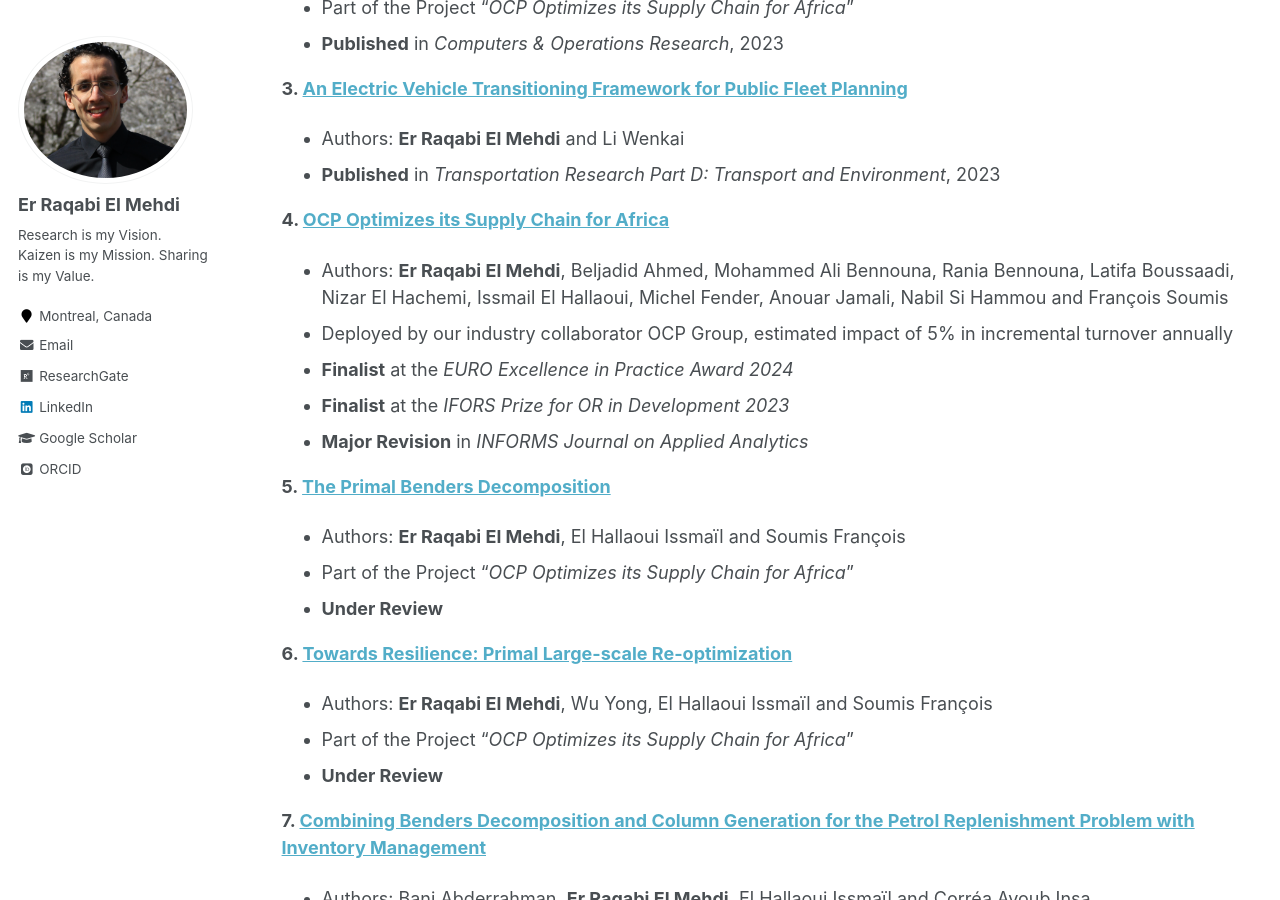
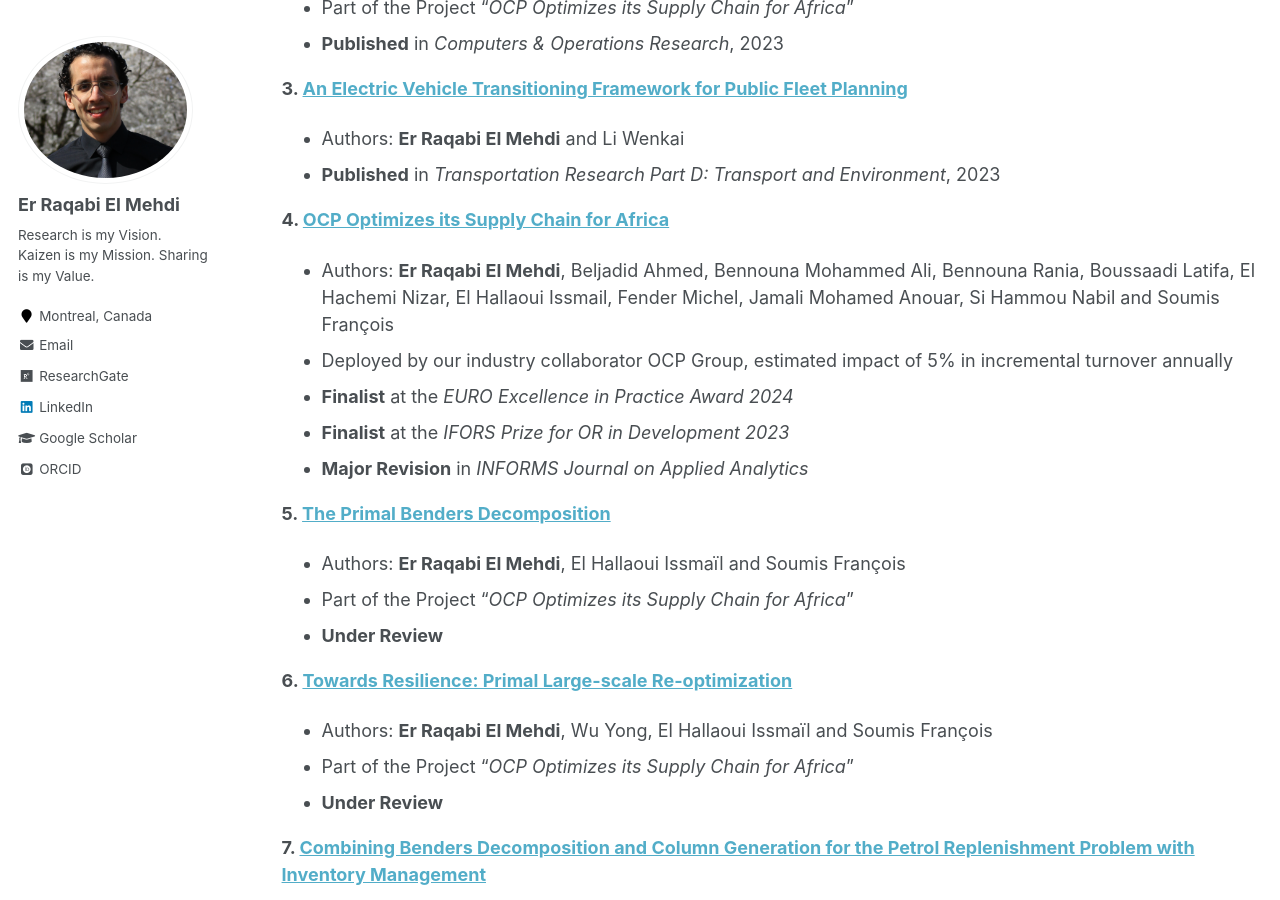
Before and after one commit to RqbMedi/rqbmedi.github.io, a Jekyll site: the page built from _pages/publications.md, in a window 1280 px wide and 900 px high, scrolled down 666 px. Built offline with Jekyll 4.4.1, drawn with Linux system fonts in a browser that asks for light colours; some web fonts are replaced.

Commit message:
Initial_Commit

```diff
--- a/_pages/publications.md
+++ b/_pages/publications.md
@@ -27,7 +27,7 @@ Published & Under Review
  - **Published** in *Transportation Research Part D: Transport and Environment*, 2023
 
 **4. [OCP Optimizes its Supply Chain for Africa](https://www.gerad.ca/en/papers/G-2023-29)**
- - Authors: **Er Raqabi El Mehdi**, Beljadid Ahmed, Mohammed Ali Bennouna, Rania Bennouna, Latifa Boussaadi, Nizar El Hachemi, Issmail El Hallaoui, Michel Fender, Anouar Jamali, Nabil Si Hammou and François Soumis
+ - Authors: **Er Raqabi El Mehdi**, Beljadid Ahmed, Bennouna Mohammed Ali, Bennouna Rania, Boussaadi Latifa, El Hachemi Nizar, El Hallaoui Issmail, Fender Michel, Jamali Mohamed Anouar, Si Hammou Nabil and Soumis François
  - Deployed by our industry collaborator OCP Group, estimated impact of 5% in incremental turnover annually
  - **Finalist** at the *EURO Excellence in Practice Award 2024*
  - **Finalist** at the *IFORS Prize for OR in Development 2023*
```
Also changed, not shown: 1 other file.
